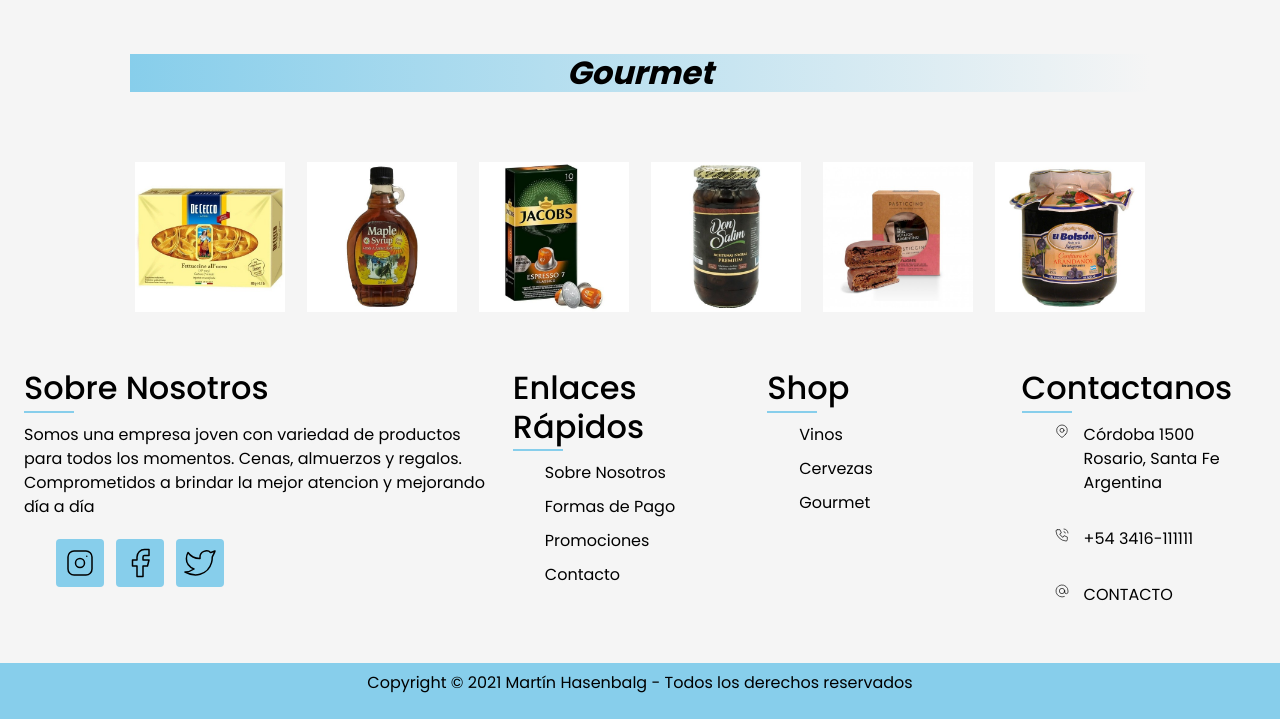
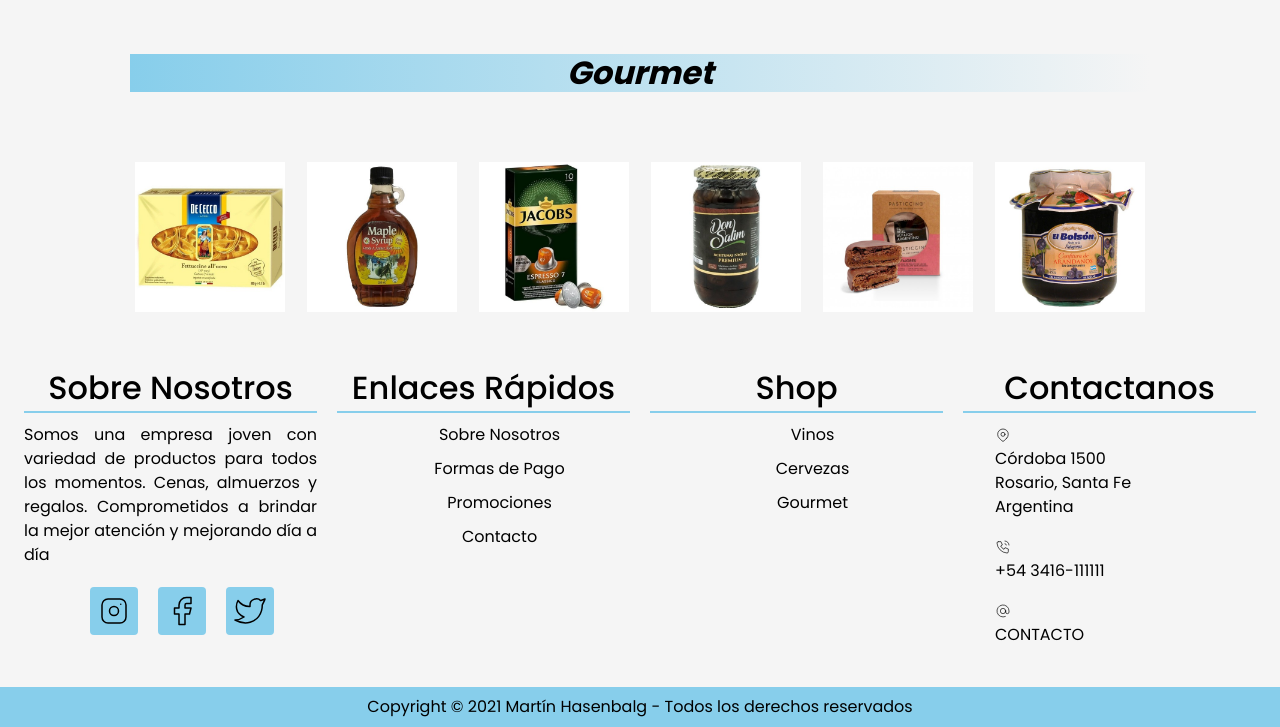
Before and after one commit to martinhasenbalg/drinkandeat-hasenbalg, a website: page index.html in a window 1280 px wide. Shown: the part 1422-2149 px from the top of the page. Drawn offline with nearby package versions, Linux system fonts and the light colour scheme.

Commit message:
ADD VARIOS

```diff
--- a/index.html
+++ b/index.html
@@ -272,7 +272,7 @@
 			<h2>Sobre Nosotros</h2>
 			<p>Somos una empresa joven con variedad de productos para todos los momentos.
 				Cenas, almuerzos y regalos.
-				Comprometidos a brindar la mejor atencion y mejorando día a día</p>
+				Comprometidos a brindar la mejor atención y mejorando día a día</p>
 			<ul class="sci">
 				<li><a href="#"><svg xmlns="http://www.w3.org/2000/svg" class="icon icon-tabler icon-tabler-brand-instagram" width="36" height="36" viewBox="0 0 24 24" stroke-width="1" stroke="#000000" fill="none" stroke-linecap="round" stroke-linejoin="round">
 					<path stroke="none" d="M0 0h24v24H0z" fill="none"/>
--- a/scss/_footernew.scss
+++ b/scss/_footernew.scss
@@ -13,10 +13,13 @@
 		{
 			width: 100%;
 			display: grid;
-    		grid-template-columns: 2fr 1fr 1fr 1fr;
+    		grid-template-columns: 1fr 1fr 1fr 1fr;
 			grid-gap: 20px;
 			padding: 1.5em;
-}
+				h2 {
+					text-align: center;
+				}
+		}
 }
 .sec h2
 {
@@ -33,20 +36,22 @@
 	position: absolute;
 	bottom: -5px;
 	left: 0;
-	width: 50px;
+	width: 100%;
 	height: 2px;
 	background: skyblue;
 }
 .sec p
 {
 	color: black;
+	text-align: justify;
 }
 .sci
 {
 	margin-top: 20px;
-	display: grid;
-	grid-gap: 10px;
-	grid-template-columns: repeat(4,50px);
+	display: flex;
+	gap: 10px;
+	justify-content: center;
+	align-items: center;
  		li
 		{
 			list-style: none;
@@ -74,8 +79,10 @@
 .sec.enlac_rapido
 {
 	position: relative;
+	text-align: center;
 		 ul li
 		{	list-style: none;
+			padding-left: 0;
 			a
 			{
 			color: black;
@@ -86,18 +93,27 @@
 	}
 }
 
+.sec.enlac_rapido.contact ul {
+	padding-left: 0;
+}
+
 .sec.enlac_rapido ul li a:hover
 {
 	color: skyblue;
 	font-weight: bold;
 
 }
-.sec.contact .info
+.sec .contact .info
 	{ position: relative;
+		padding-left: 0;
+		width: 100%;
+		justify-self: center;
+		align-self: center;
 		li
 		{	display: grid;
 			grid-template-columns: 30px 1fr;
 			margin-bottom: 16px;
+
 				a
 				{	color: black;
 					text-decoration: none;
@@ -112,15 +128,17 @@
 	font-weight: bold;
 }
 
-
 .copyrightTexto
-{
-	width: 100%;
+{	width: 100%;
 	background: skyblue;
 	padding: 8px 100px;
 	text-align: center;
 	color: black;
+		p {
+			margin: auto;
+		}
 }
+
 
 @media (max-width: 991px)
 {
```
Also changed, not shown: css/estilos.css.
